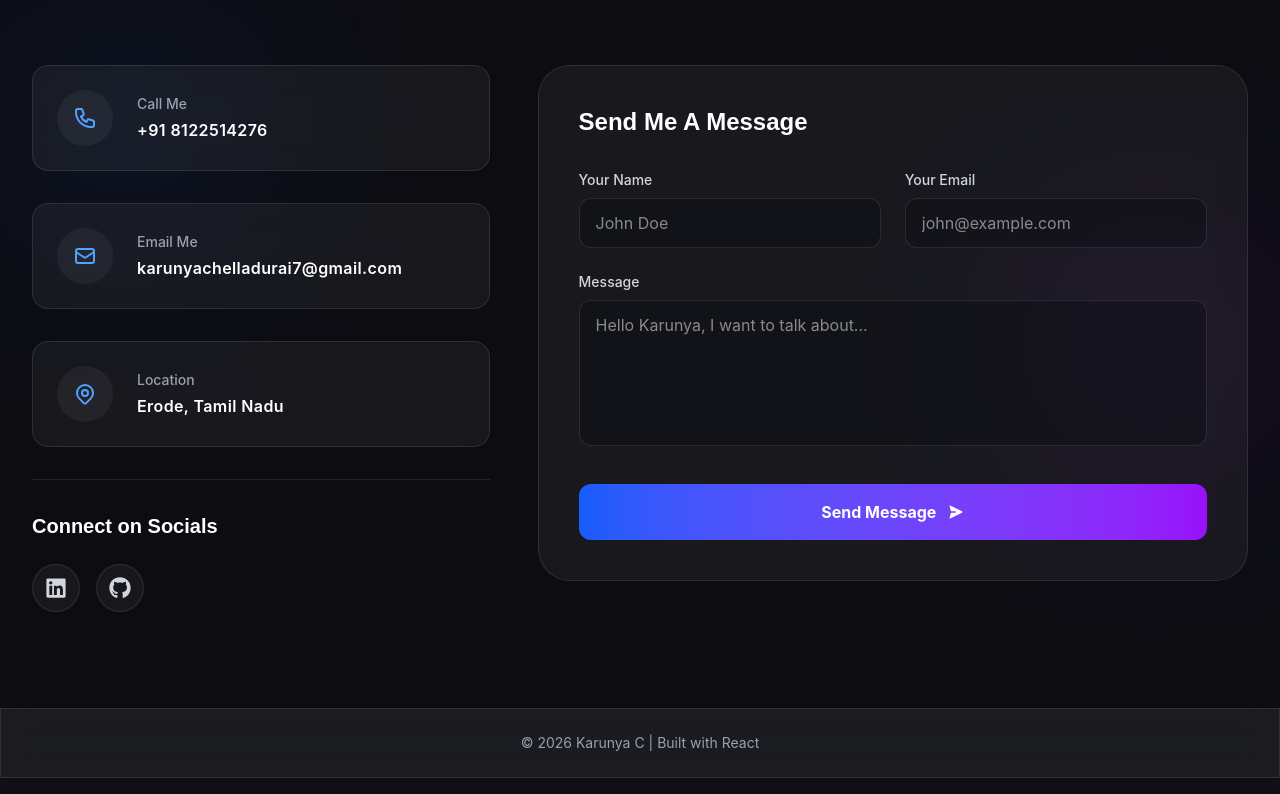
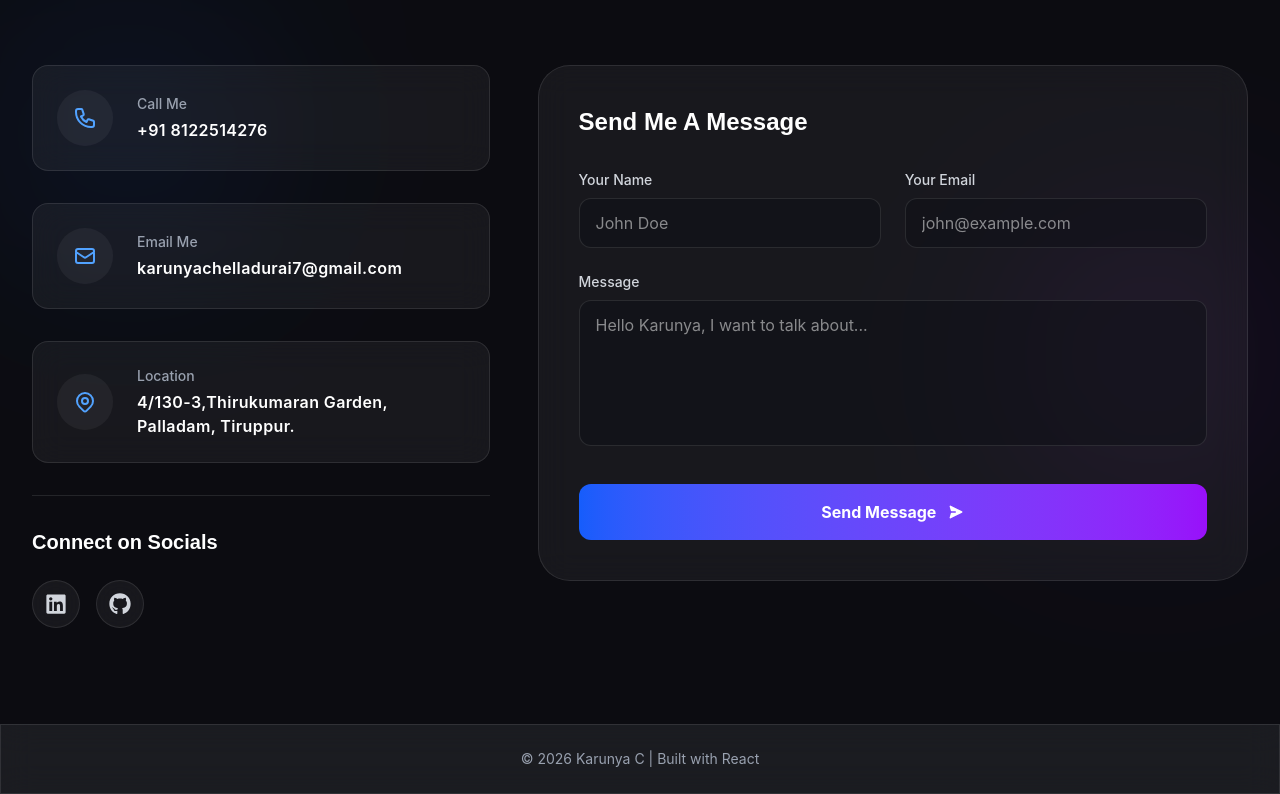
Before and after one commit to Sarathy-13/karunya_portfolio, a React (Vite) app: page / in a window 1280 px wide. Shown: the part 6168-6962 px from the top of the page. Built offline with nearby package versions, Linux system fonts and the light colour scheme.

Commit message:
address change

```diff
--- a/src/pages/Contact.jsx
+++ b/src/pages/Contact.jsx
@@ -53,7 +53,7 @@ const Contact = () => {
     const contactInfo = [
         { icon: <HiOutlinePhone />, label: "Call Me", value: "+91 8122514276", href: "tel:+91 8122514276" },
         { icon: <HiOutlineMail />, label: "Email Me", value: "karunyachelladurai7@gmail.com", href: "mailto:karunyachelladurai7@gmail.com" },
-        { icon: <HiOutlineLocationMarker />, label: "Location", value: "Erode, Tamil Nadu", href: "#" }
+        { icon: <HiOutlineLocationMarker />, label: "Location", value: "4/130-3,Thirukumaran Garden, Palladam, Tiruppur.", href: "#" }
     ];
 
     return (
```
